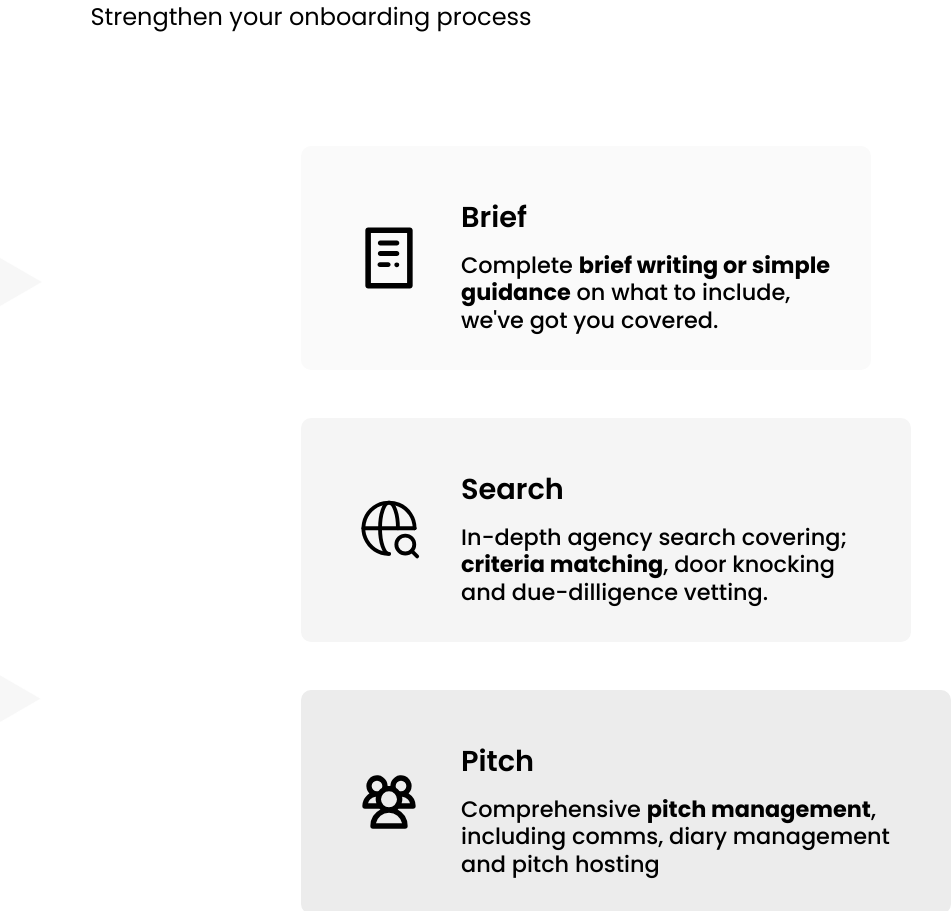
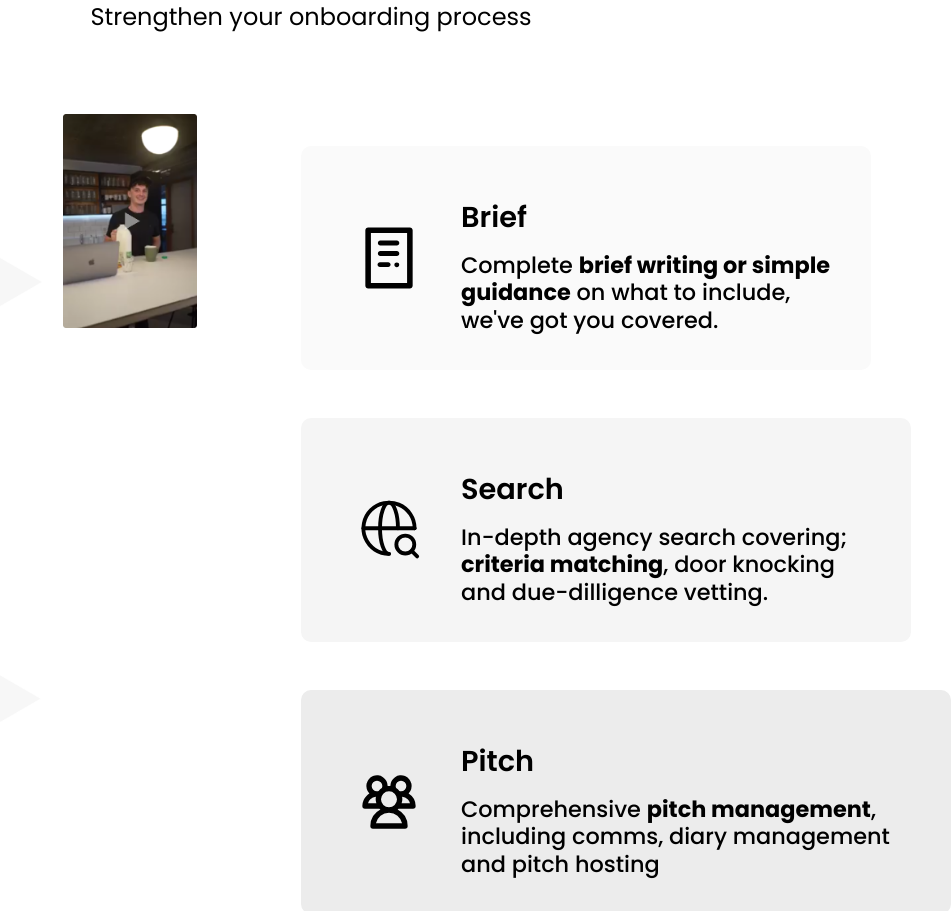
Before and after one commit to Chuuch/nextjs-test-task, a Next.js app: page / in a window 1280 px wide. Shown: the part 1037-1948 px from the top of the page, without its empty margins (329-1280 px from the left). Built offline with nearby package versions, Linux system fonts and the light colour scheme.

Commit message:
fix: cleaned up unnecessary code & fixed missing image in Card section

```diff
--- a/app/page.tsx
+++ b/app/page.tsx
@@ -40,8 +40,6 @@ const cardProps: CardProps = {
         "Complete <b>brief writing or simple guidance</b> on what to include, we've got you covered.",
       width: 570,
       height: 32,
-      mobileWidth: 500,
-      mobileHeight: 32,
       selectionColor: "#FAFAFA",
       logo: <BriefIcon />,
     },
@@ -51,8 +49,6 @@ const cardProps: CardProps = {
         "In-depth agency search covering; <b>criteria matching</b>, door knocking and due-dilligence vetting.",
       width: 610,
       height: 32,
-      mobileWidth: 540,
-      mobileHeight: 32,
       selectionColor: "#F5F5F5",
       logo: <SearchIcon />,
     },
@@ -62,8 +58,6 @@ const cardProps: CardProps = {
         "Comprehensive <b>pitch management</b>, including comms, diary management and pitch hosting",
       width: 650,
       height: 32,
-      mobileWidth: 580,
-      mobileHeight: 32,
       selectionColor: "#ECECEC",
       logo: <PitchIcon />,
     },
--- a/sections/Card/Card.tsx
+++ b/sections/Card/Card.tsx
@@ -1,3 +1,4 @@
+import Image from "next/image";
 import * as S from "./elements";
 import { StyledSectionBigHeading } from "@/components/Typography/elements";
 
@@ -6,8 +7,6 @@ export type Selection = {
   description: string;
   width: number;
   height: number;
-  mobileWidth: number;
-  mobileHeight: number;
   selectionColor: string;
   logo: React.ReactNode;
 };
@@ -48,15 +47,19 @@ const Card: React.FC<CardProps> = ({
           </S.StyledCardDescription>
         </S.StyledTextContainer>
         <S.StyledCardContainer backgroundImage={backGroundImage.src}>
-          <S.StyledImageContainer
-            backgroundImage={backGroundImage.src}
-          ></S.StyledImageContainer>
+          <S.StyledImageContainer backgroundImage={backGroundImage.src}>
+            <Image
+              layout="responsive"
+              src={videoImage.src}
+              alt={videoImage.alt}
+              width={videoImage.width}
+              height={videoImage.height}
+            />
+          </S.StyledImageContainer>
           <S.StyledSelectionsContainer>
             {selections.map((selection, index) => {
               return (
                 <S.StyledSingleSelection
-                  mobileWidth={selection.mobileWidth}
-                  mobileHeight={selection.mobileHeight}
                   width={selection.width}
                   key={index}
                   height={selection.height}
--- a/sections/Card/elements.tsx
+++ b/sections/Card/elements.tsx
@@ -150,8 +150,6 @@ export const StyledSelectionsContainer = styled(
 export const StyledSingleSelection = styled(
   (
     props: React.HTMLAttributes<HTMLDivElement> & {
-      mobileWidth: number;
-      mobileHeight: number;
       width: number;
       height: number;
       selectionColor: string;
@@ -184,7 +182,6 @@ export const StyledSingleSelection = styled(
     align-items: center;
     justify-content: center;
     justify-items: center;
-    width: ${(props) => props.mobileWidth}px;
   }
 
   @media only screen and (max-width: 375px) {
@@ -193,8 +190,6 @@ export const StyledSingleSelection = styled(
     padding: 1rem;
     margin-left: auto;
     margin-right: auto;
-    width: ${(props) => props.mobileWidth}px;
-    height: ${(props) => props.mobileHeight}px;
   }
 
   @media only screen and (max-width: 414px) {
@@ -204,7 +199,6 @@ export const StyledSingleSelection = styled(
     margin-left: auto;
     margin-right: auto;
     max-width: 90%;
-    width: ${(props) => props.mobileWidth}px;
   }
 `;
 
```
